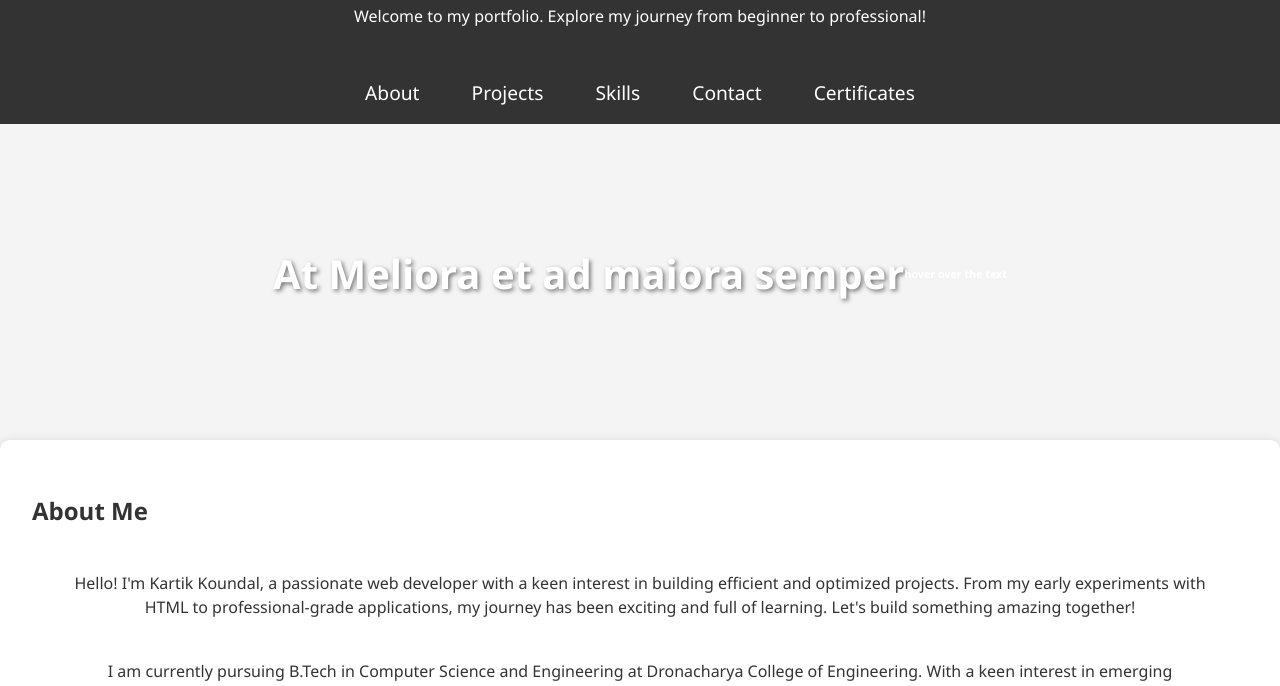
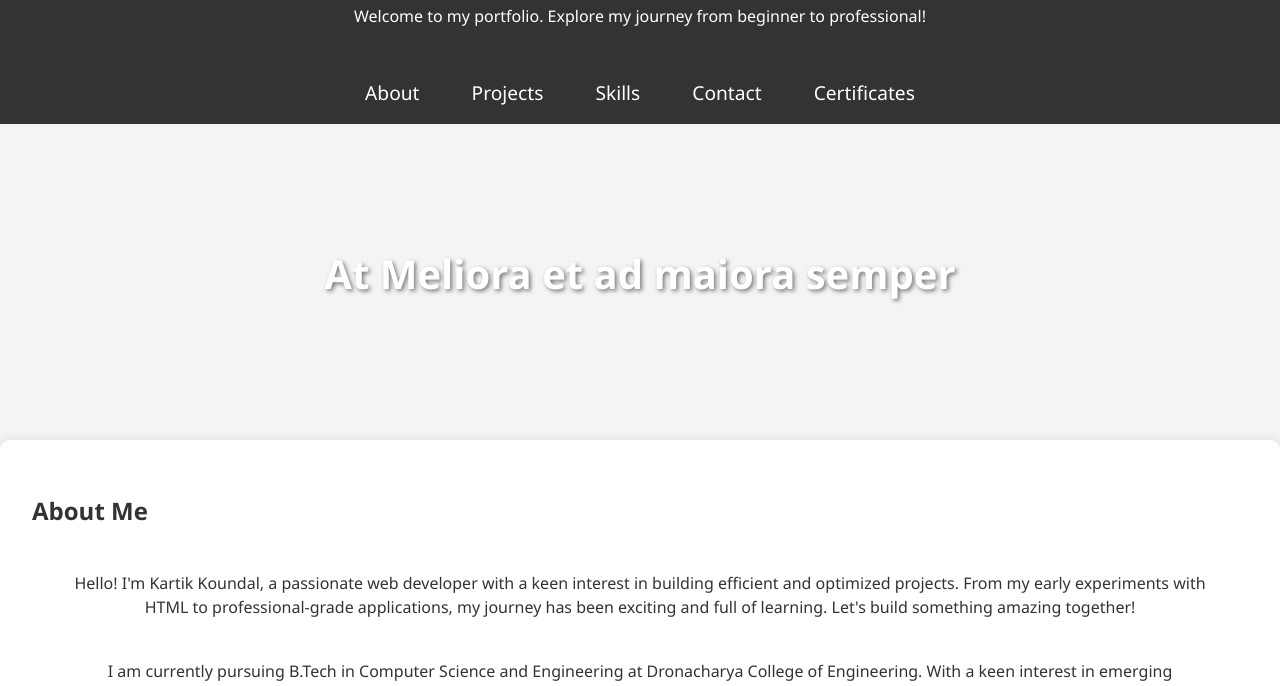
Before and after one commit to Kartikk-git/my-portfolio, a plain HTML site: page index.html in a window 1280 px wide. Shown: the part 106-792 px from the top of the page. Drawn offline with Linux system fonts and the light colour scheme.

Commit message:
Update index.html

```diff
--- a/index.html
+++ b/index.html
@@ -40,7 +40,6 @@
     <!-- Hero Section -->
     <div class="hero">
       <h1><abbr title="Always towards the better and greater things" style="text-decoration: none;">At Meliora et ad maiora semper</abbr></h1>
-      <h6>hover over the text</h6>
     </div>
 
     <!-- About Section -->
```
